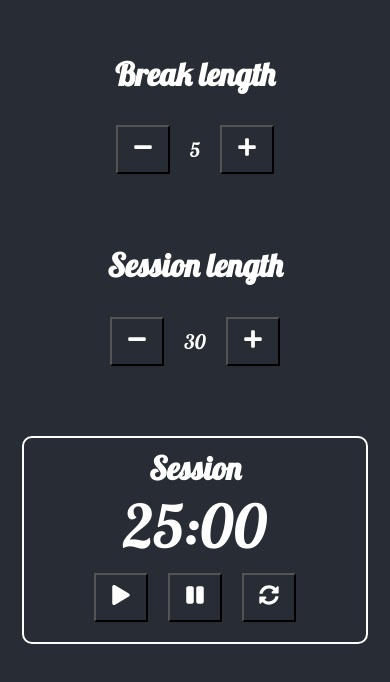
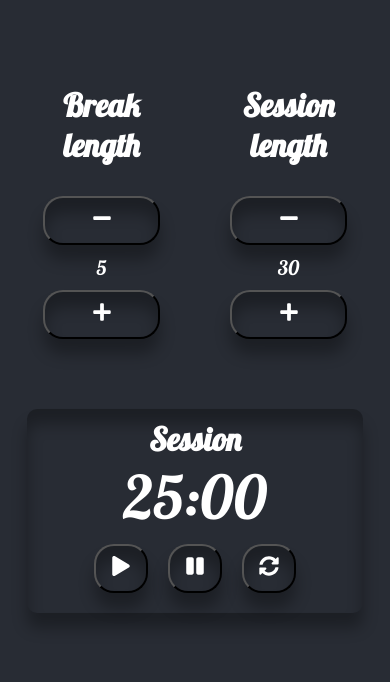
Before and after one commit to ravjotsandhu/PomodoroApp, a React (Create React App) app: page / in a window 390 px wide. Shown: the part 102-784 px from the top of the page. Built offline with nearby package versions, Linux system fonts and the light colour scheme.

Commit message:
made device responsive and other changes

```diff
--- a/src/index.css
+++ b/src/index.css
@@ -5,8 +5,8 @@
 }
 
 body {
-  background-color: #282c34;
-  color: #fff;
+  background: #282c34;
+  color: rgb(255, 255, 255);
   display: flex;
   align-items: center;
   justify-content: center;
@@ -15,7 +15,6 @@ body {
   text-align: center;
 }
 .flex {
-  flex-wrap: wrap;
   display: flex;
   align-items: center;
   justify-content: center;
@@ -27,20 +26,24 @@ body {
 
 .clock-container {
   text-align: center;
-  border: 2px solid #fff;
   border-radius: 10px;
   padding: 10px 60px;
   display: inline-block;
   margin-top: 40px;
+  box-shadow: 0 15px 15px rgba(0,0,0,.3),
+          inset 0 15px 15px rgba(0,0,0,.3);
 }
 
 button {
-  background-color: transparent;
+  background: #282c34;
   padding: 10px 15px;
   cursor: pointer;
   margin: 10px;
-  color: #fff;
+  color: rgb(255, 255, 255);
   font-size: 20px;
+  border-radius: 20px;
+  box-shadow: 0 15px 15px rgba(0,0,0,.3),
+          inset 0 15px 15px rgba(0,0,0,.3);
 }
 
 .actions-wrapper span {
@@ -55,3 +58,21 @@ button {
 .clock-container span{
   font-size: 60px;
 }
+
+@media only screen and (max-width:700px){
+  .flex{
+    width:100%
+  }
+  .clock-container{
+    width: 90%;
+  }
+  .actions-wrapper{
+    width: 100%;
+  }
+  .timer-container{
+    width: 100%;
+  }
+  button {
+    width: 80%;
+  }
+}
```
